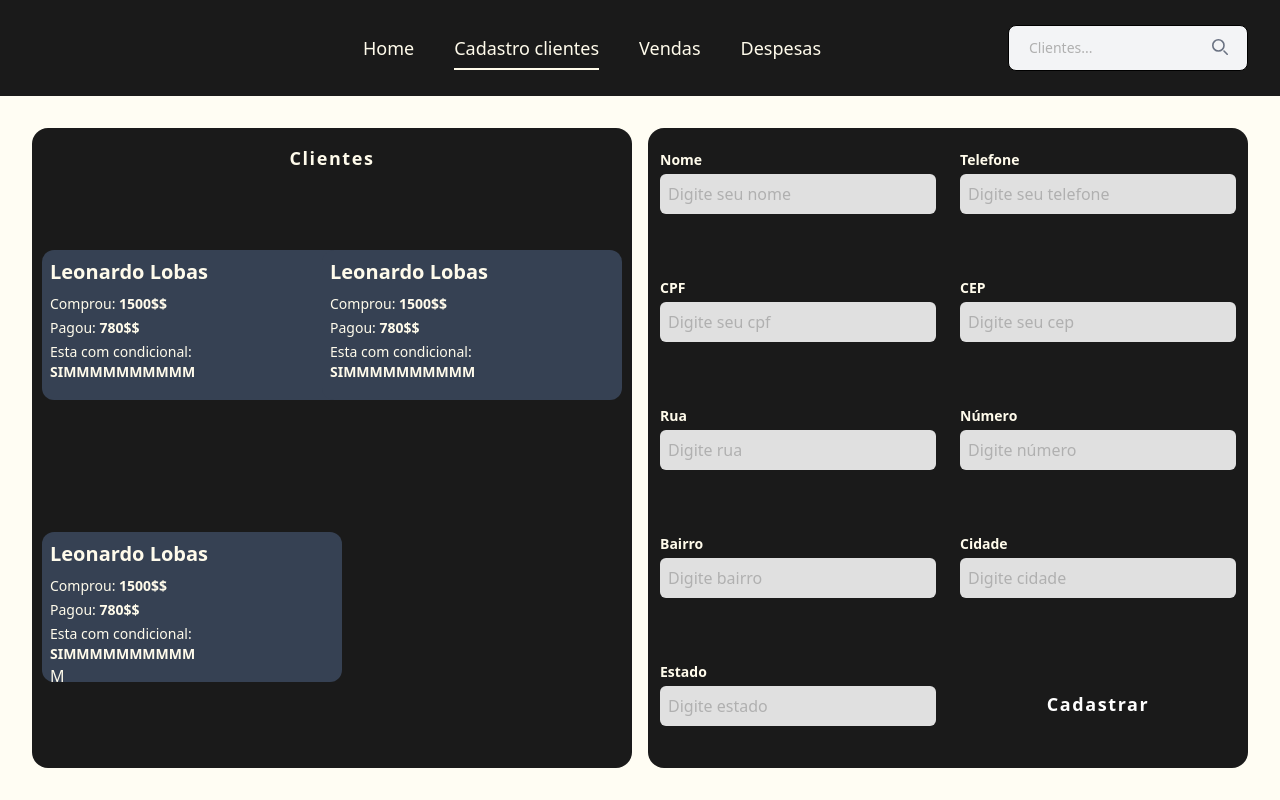
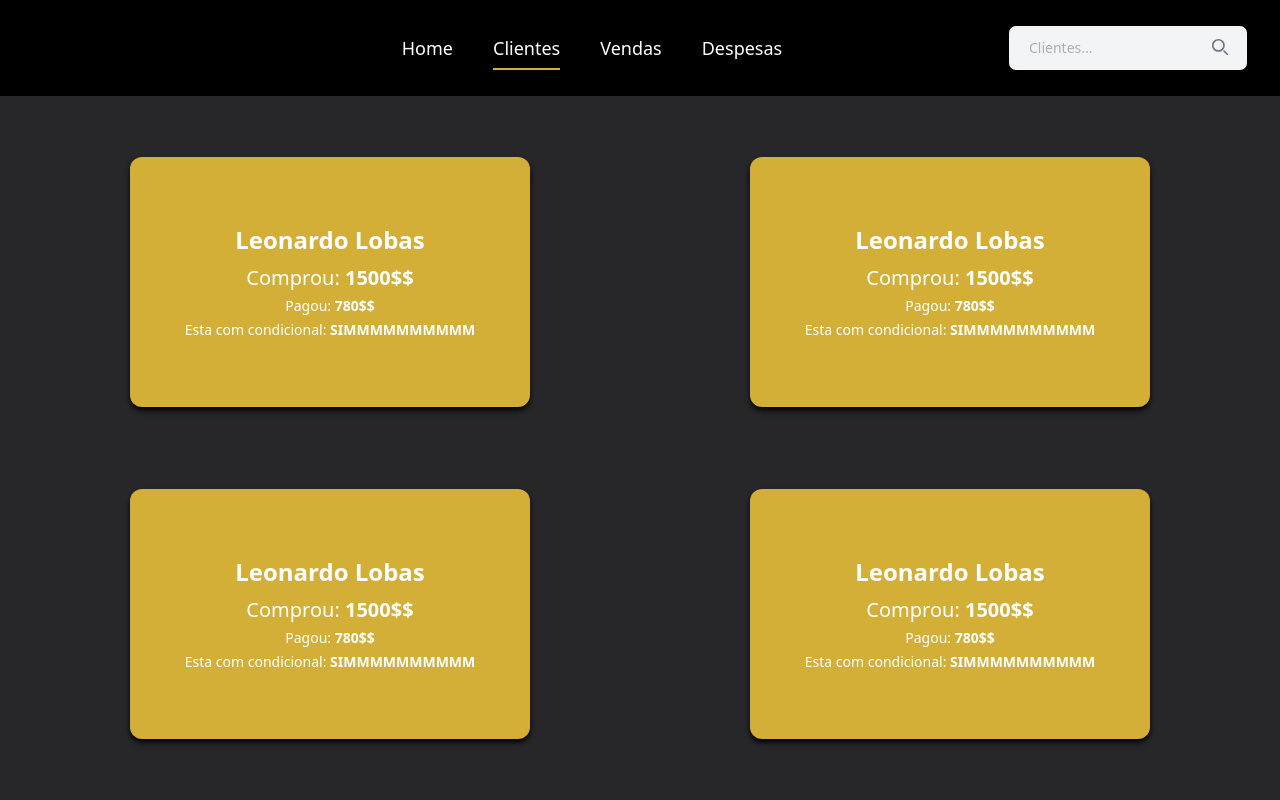
Before and after one commit to LeonardoLobas/Gest-o, a React (Vite) app: page /CadastroCliente in a window 1280 px wide. Built offline with nearby package versions, Linux system fonts and the light colour scheme.

Commit message:
Adicionar tema escuro com novas cores de fundo e texto; atualizar componentes para utilizar variáveis de tema.

```diff
--- a/src/Components/CadastroClientes.tsx
+++ b/src/Components/CadastroClientes.tsx
@@ -110,74 +110,66 @@ const CadastroClientes = () => {
 
     const [isHovered, setIsHovered] = useState(false);
 
+    const [expandedIndex, setExpandedIndex] = useState<number | null>(null);
+
+    const handleExpand = (index: number) => {
+        // Se o card clicado já estiver expandido, colapsa-o. Caso contrário, expande o card.
+        setExpandedIndex(expandedIndex === index ? null : index);
+    };
+
     return (
-        <div className="grid grid-cols-2 gap-4 p-8 bg-[#FFFDF3] flex-1">
-            <div className="bg-[#1A1A1A] grid grid-rows-[auto_1fr] rounded-2xl p-4 gap-y-2">
-                <h1 className="text-amber-50 font-bold text-lg text-center tracking-[0.1rem]">
-                    Clientes
-                </h1>
+        <div className="grid grid-cols-1   bg-[#FFFDF3] flex-1">
+            <div className="bg-background-secondary grid p-4">
                 <div className="grid grid-cols-2 gap-2 place-items-center p-2">
+                    {[1, 2, 3, 4].map((item, index) => (
                         <motion.div
-                        className="bg-gray-700 w-[300px] text-amber-50 h-[150px] rounded-xl p-2"
+                            key={index}
+                            className="bg-details w-[400px] h-[250px] shadow-md shadow-background place-items-center content-center text-text-main rounded-xl p-2 cursor-pointer"
                             whileHover={{ scale: 1.05 }}
+                            onClick={() => handleExpand(index)}
                         >
-                        <h1 className="text-xl font-bold mb-2">
+                            <h1 className="text-2xl font-bold mb-2">
                                 Leonardo Lobas
                             </h1>
-                        <p className="text-sm mb-1">
+                            <p className="text-xl mb-1">
                                 Comprou:{" "}
                                 <span className="font-semibold">1500$$</span>
                             </p>
                             <p className="text-sm mb-1">
-                            Pagou: <span className="font-semibold">780$$</span>
+                                Pagou:{" "}
+                                <span className="font-semibold">780$$</span>
                             </p>
                             <p className="text-sm">
                                 Esta com condicional:{" "}
-                            <span className="font-semibold">SIMMMMMMMMMM</span>
+                                <span className="font-semibold">
+                                    SIMMMMMMMMMM
+                                </span>
                             </p>
                         </motion.div>
-                    <motion.div
-                        className="bg-gray-700 w-[300px] text-amber-50 h-[150px] rounded-xl p-2"
-                        whileHover={{ scale: 1.05 }}
-                    >
-                        <h1 className="text-xl font-bold mb-2">
-                            Leonardo Lobas
-                        </h1>
-                        <p className="text-sm mb-1">
-                            Comprou:{" "}
-                            <span className="font-semibold">1500$$</span>
-                        </p>
-                        <p className="text-sm mb-1">
-                            Pagou: <span className="font-semibold">780$$</span>
-                        </p>
-                        <p className="text-sm">
-                            Esta com condicional:{" "}
-                            <span className="font-semibold">SIMMMMMMMMMM</span>
-                        </p>
-                    </motion.div>
-                    <motion.div
-                        className="bg-gray-700 w-[300px] text-amber-50 h-[150px] rounded-xl p-2"
-                        whileHover={{ scale: 1.05 }}
-                    >
-                        <h1 className="text-xl font-bold mb-2">
-                            Leonardo Lobas
-                        </h1>
-                        <p className="text-sm mb-1">
-                            Comprou:{" "}
-                            <span className="font-semibold">1500$$</span>
-                        </p>
-                        <p className="text-sm mb-1">
-                            Pagou: <span className="font-semibold">780$$</span>
-                        </p>
-                        <p className="text-sm">
-                            Esta com condicional:{" "}
-                            <span className="font-semibold">SIMMMMMMMMMM</span>
-                        </p>
-                        M
-                    </motion.div>
+                    ))}
                 </div>
             </div>
-            <form
+            {expandedIndex !== null && (
+                <div className="fixed inset-0 bg-black/70  flex items-center justify-center z-10">
+                    <div className="bg-white p-4 rounded-lg shadow-lg w-[500px]">
+                        <h2 className="text-lg font-bold">
+                            Informações Adicionais
+                        </h2>
+                        <p className="text-sm mt-2">
+                            Informações adicionais sobre o cliente...
+                        </p>
+                        <div className="flex justify-end mt-4">
+                            <button
+                                className="bg-details text-white p-2 rounded"
+                                onClick={() => setExpandedIndex(null)}
+                            >
+                                Fechar
+                            </button>
+                        </div>
+                    </div>
+                </div>
+            )}
+            {/* <form
                 onSubmit={handleSubmit(submit, (errors) => console.log(errors))}
                 className="bg-[#1A1A1A] rounded-2xl place-items-center  grid grid-cols-2"
             >
@@ -224,7 +216,7 @@ const CadastroClientes = () => {
                         }`}
                     ></span>
                 </button>
-            </form>
+            </form> */}
         </div>
     );
 };
--- a/src/Components/header.tsx
+++ b/src/Components/header.tsx
@@ -8,7 +8,7 @@ interface MenuItem {
 
 const menuItems: MenuItem[] = [
     { path: "/Home", label: "Home" },
-    { path: "/CadastroCliente", label: "Cadastro clientes" },
+    { path: "/CadastroCliente", label: "Clientes" },
     { path: "/Vendas", label: "Vendas" },
     { path: "/Despesas", label: "Despesas" },
 ];
@@ -17,13 +17,13 @@ const Header = () => {
     const location = useLocation();
     return (
         <motion.header
-            initial={{ y: -100, opacity: 1 }} // Começa fora da tela, acima
-            animate={{ y: 0, opacity: 1 }} // Desce suavemente
-            transition={{ duration: 1, ease: "easeOut" }} // Tempo da animação
-            className="flex h-24 w-full bg-[#1A1A1A]  px-8"
+            initial={{ y: -100, opacity: 1 }}
+            animate={{ y: 0, opacity: 1 }}
+            transition={{ duration: 1, ease: "easeOut" }}
+            className="flex h-24 w-full bg-background px-8"
         >
             <nav className="flex  w-[100%] items-center justify-center pl-36 ">
-                <ul className="flex gap-10 text-lg text-amber-50">
+                <ul className="flex gap-10 text-lg text-text-main">
                     {menuItems.map((item) => {
                         const isActive = location.pathname === item.path;
                         return (
@@ -36,7 +36,7 @@ const Header = () => {
                                     {item.label}
                                 </Link>
                                 <span
-                                    className={`absolute bottom-0 left-0 h-0.5 bg-amber-50 transition-all duration-300 ease-in-out ${
+                                    className={`absolute bottom-0 left-0 h-0.5 bg-details transition-all duration-300 ease-in-out ${
                                         isActive
                                             ? "w-full"
                                             : "w-0 group-hover:w-full"
@@ -60,7 +60,7 @@ const Header = () => {
                         />
                         <button
                             type="submit"
-                            className="absolute right-2 bottom-1 w-10 h-10 text-white flex items-center justify-center rounded cursor-pointer group"
+                            className="absolute right-2 bottom-1 w-10 h-10 text-text-main flex items-center justify-center rounded cursor-pointer group"
                         >
                             <svg
                                 className="w-4 h-4 text-gray-500 group-hover:text-black"
--- a/src/Home.tsx
+++ b/src/Home.tsx
@@ -10,8 +10,8 @@ const Home = () => {
     const [isVisible, setIsVisible] = useState(false);
 
     return (
-        <div className="flex-1 bg-[#E0E0E0] h-full p-8 grid grid-cols-[25%_75%] gap-4 ">
-            <div className="bg-[#1A1A1A] text-amber-50 grid place-items-center rounded-2xl ">
+        <div className="flex-1 bg-background-secondary h-full p-8 grid grid-cols-[25%_75%] gap-4 ">
+            <div className="bg-background text-text-main grid place-items-center rounded-2xl ">
                 <DayPicker
                     mode="single"
                     selected={selected}
@@ -24,8 +24,8 @@ const Home = () => {
                 />
             </div>
 
-            <div className=" text-amber-50 grid grid-cols-3 place-items-center text-lg tracking-[0.1rem] font-bold rounded-2xl overflow-hidden">
-                <motion.div className="col-span-1  border-[#373739]  h-full place-items-center w-full bg-[#1A1A1A] ">
+            <div className=" text-text-main grid grid-cols-3 place-items-center text-lg tracking-[0.1rem] font-bold rounded-2xl overflow-hidden">
+                <motion.div className="col-span-1    h-full place-items-center w-full bg-background ">
                     <motion.h1 className="mt-2">Minha Agenda</motion.h1>
                     <AnimatePresence mode="popLayout" initial={false}>
                         {isVisible ? (
@@ -40,14 +40,14 @@ const Home = () => {
                                 key="box"
                             >
                                 <textarea
-                                    className="w-full h-full bg-transparent rounded-lg p-2 text-white outline-none resize-none"
+                                    className="w-full h-full bg-transparent rounded-lg p-2 text-text-main outline-none resize-none"
                                     placeholder="Digite aqui..."
                                 />
                             </motion.div>
                         ) : null}
                         <div className="flex justify-center items-center w-full h-full">
                             <motion.button
-                                className="p-2  border-b-2 border-amber-50 cursor-pointer flex items-center  text-white "
+                                className="p-2  border-b-2 border-details cursor-pointer flex items-center  text-text-main"
                                 onClick={() => setIsVisible(!isVisible)}
                             >
                                 {isVisible ? "Fechar" : "Adicionar"}
@@ -55,10 +55,10 @@ const Home = () => {
                         </div>
                     </AnimatePresence>
                 </motion.div>
-                <motion.div className="col-span-1 border-l-4 border-r-4 border-[#373739] h-full place-items-center w-full bg-[#1A1A1A] relative">
+                <motion.div className="col-span-1 border-l border-r border-details h-full place-items-center w-full bg-background relative">
                     <motion.h1 className="mt-2">Vendas</motion.h1>
                 </motion.div>
-                <motion.div className="col-span-1  border-[#373739] h-full place-items-center w-full bg-[#1A1A1A] relative">
+                <motion.div className="col-span-1   h-full place-items-center w-full bg-background relative">
                     <motion.h1 className="mt-2">Cadastros Clientes</motion.h1>
                 </motion.div>
             </div>
--- a/src/index.css
+++ b/src/index.css
@@ -1 +1,11 @@
+/* global.css */
 @import "tailwindcss";
+
+@theme {
+  --color-background: #000000;
+  --color-background-secondary: #27272a;
+  --color-text-main: #ffffff;
+  --color-text-secondary: #BFBFBF;
+  --color-details: #D4AF37;
+
+}
--- a/tailwind.config.js
+++ b/tailwind.config.js
@@ -1,25 +1,7 @@
-import { animate, keyframes } from "framer-motion";
-
 export default {
     content: ["./index.html", "./src/**/*.{js,ts,jsx,tsx}"],
     theme: {
-        extend: {
-            keyframes: {
-                borderAnimation: {
-                    "0%": {
-                        borderTopWidth: "0",
-                        borderBottonWidth: "0",
-                    },
-                    "100%": {
-                        borderTopWidth: "3px",
-                        borderBottonWidth: "3px",
-                    },
-                },
-            },
-            animation: {
-                borderAnimation: "borderAnimation 0.8s ease-out forward",
-            },
-        },
+        extend: {},
     },
     plugins: [],
 };
```
Lines whose indentation alone changed are shown as unchanged.
